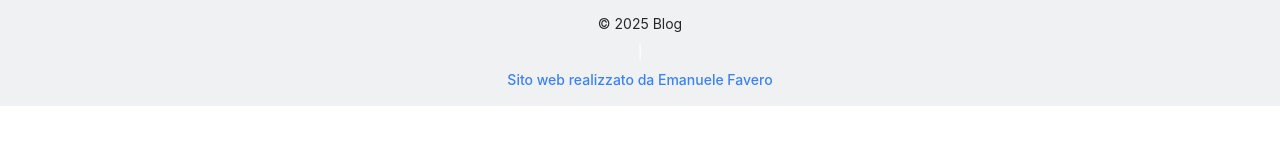
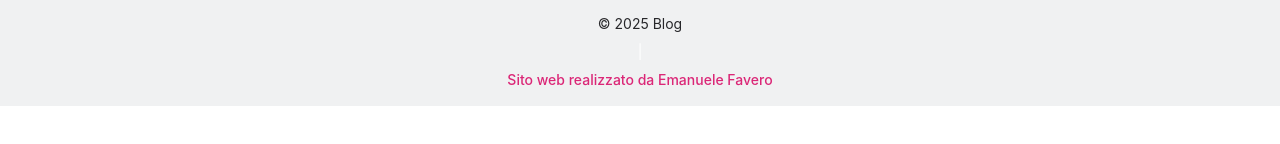
Before and after one commit to emanuelefavero/non-solo-poesia, a Next.js app: page / in a window 1280 px wide. Shown: the part 448-592 px from the top of the page. Built offline with nearby package versions, Linux system fonts and the light colour scheme; no server answers; the database is empty; a web font is replaced by a local one.

Commit message:
change global links to pink

```diff
--- a/src/app/globals.css
+++ b/src/app/globals.css
@@ -22,7 +22,7 @@ body {
 }
 
 a {
-  @apply text-blue-500 hover:underline;
+  @apply text-pink-600 hover:underline dark:text-pink-400;
 }
 
 input {
```
